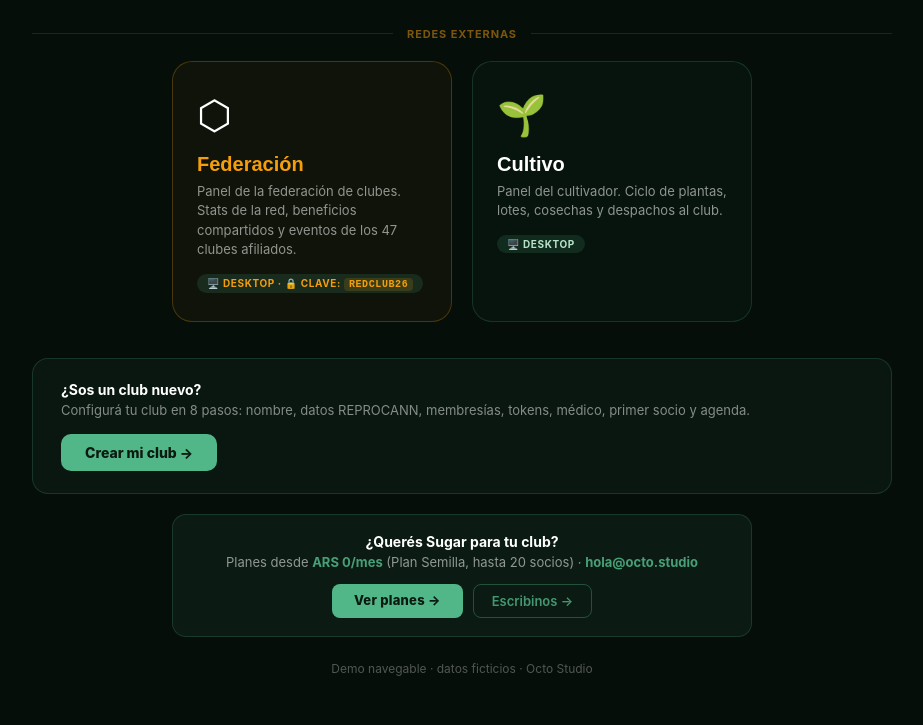
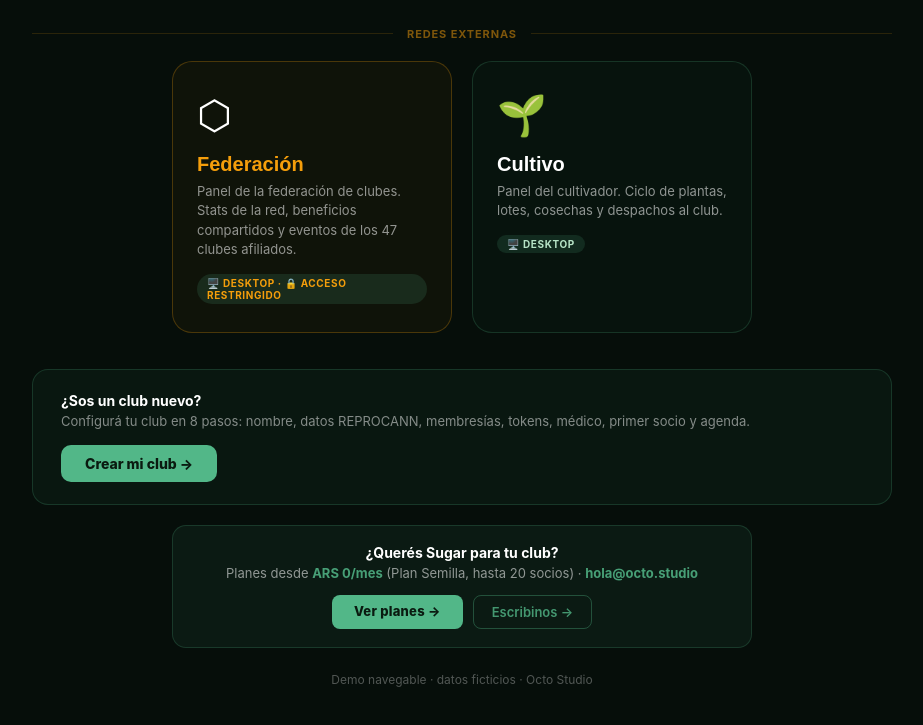
Before and after one commit to OctoSD/sugar-demo, a plain HTML site: page index.html in a window 1280 px wide. Shown: the part 941-1666 px from the top of the page, without its empty margins (178-1101 px from the left). Drawn offline with Linux system fonts and the light colour scheme.

Commit message:
fix(demo): ocultar clave de Federación en tarjeta del portal
La tarjeta Federación mostraba literalmente "Clave: redclub26" en la
UI pública, anulando el guard de red.js. Reemplazado por "Acceso
restringido". El guard sigue requiriendo la clave al entrar al módulo.

Co-Authored-By: Claude Opus 4.7 <noreply@anthropic.com>

```diff
--- a/index.html
+++ b/index.html
@@ -93,7 +93,7 @@
         <div class="portal-card-icon">⬡</div>
         <div class="portal-card-title" style="color:#F59E0B">Federación</div>
         <div class="portal-card-sub">Panel de la federación de clubes. Stats de la red, beneficios compartidos y eventos de los 47 clubes afiliados.</div>
-        <div class="portal-card-badge" style="border-color:rgba(245,158,11,0.3);color:#F59E0B">🖥️ Desktop · 🔒 Clave: <code style="font-family:monospace;background:rgba(245,158,11,0.15);padding:1px 5px;border-radius:4px">redclub26</code></div>
+        <div class="portal-card-badge" style="border-color:rgba(245,158,11,0.3);color:#F59E0B">🖥️ Desktop · 🔒 Acceso restringido</div>
       </a>
       <a href="cultivo.html" class="portal-card" style="border-color:rgba(82,183,136,0.2);background:rgba(82,183,136,0.03)">
         <div class="portal-card-icon">🌱</div>
```
